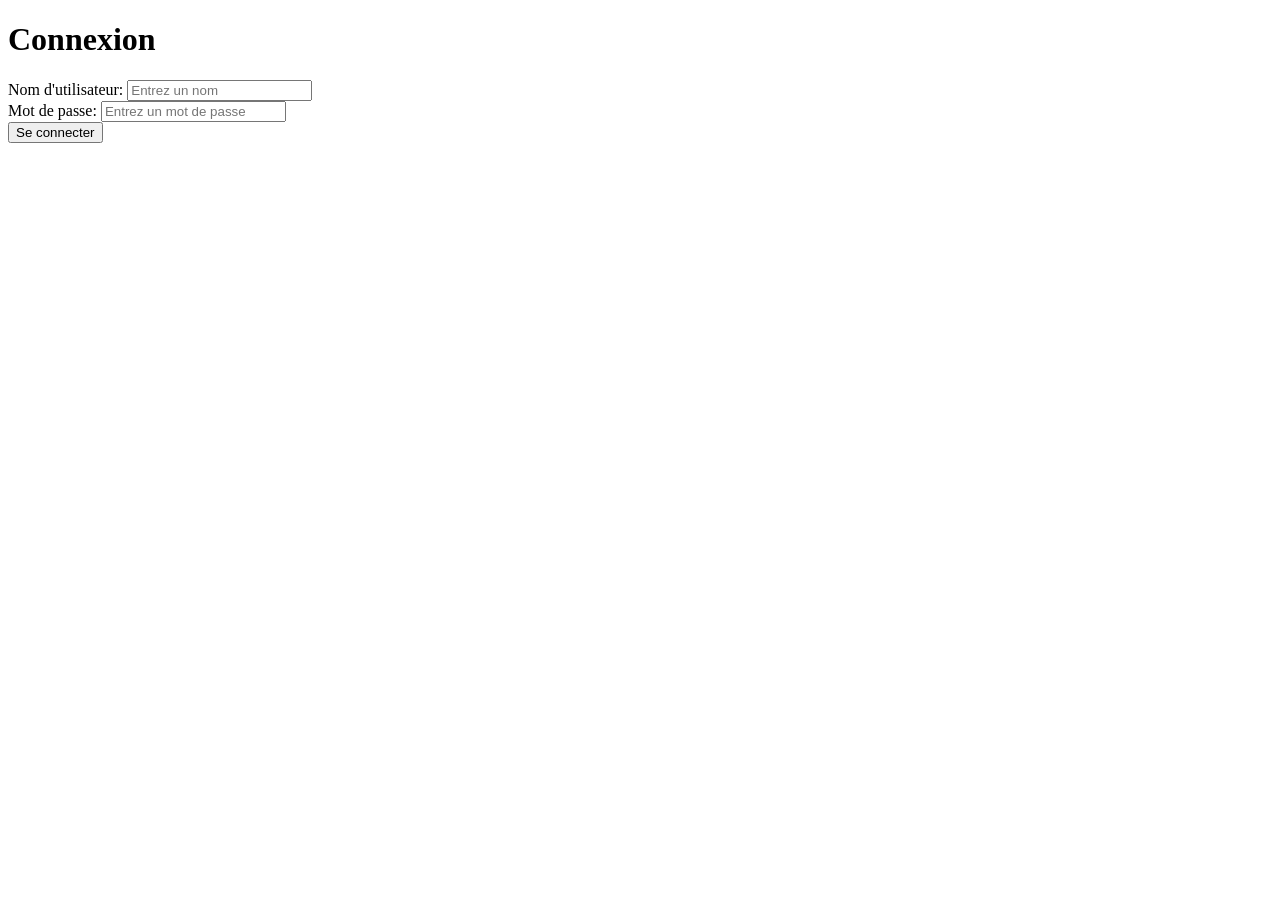
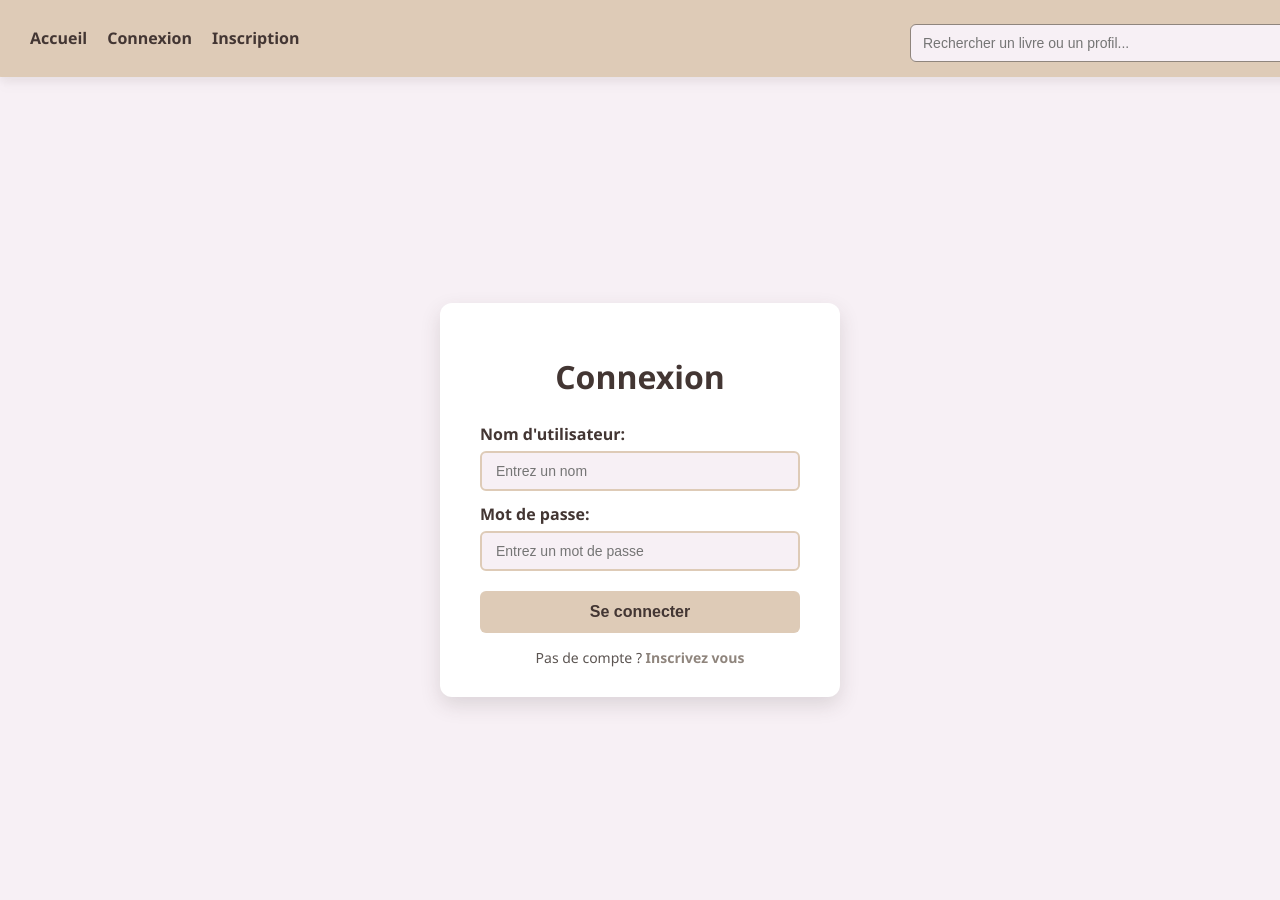
Before and after one commit to CmoiHoucine/Book-review, a PHP site: page /View/login.php in a window 1280 px wide. Before the commit the page ends 143 px from the top, so only its background shows below. Run offline with PHP 8.4, Linux system fonts and the light colour scheme.

Commit message:
CSS refait pour connexion et inscription

```diff
--- a/Config/Database/projet_web_de_con_la.sql
+++ b/Config/Database/projet_web_de_con_la.sql
@@ -85,6 +85,7 @@ CREATE TABLE `utilisateurs` (
 --
 -- Index pour la table `bibliotheques`
 --
+
 ALTER TABLE `bibliotheques`
   ADD PRIMARY KEY (`id`),
   ADD KEY `id_utilisateur` (`id_utilisateur`),
@@ -93,6 +94,7 @@ ALTER TABLE `bibliotheques`
 --
 -- Index pour la table `critiques`
 --
+
 ALTER TABLE `critiques`
   ADD PRIMARY KEY (`id`),
   ADD KEY `id_utilisateur` (`id_utilisateur`),
--- a/Includes/nav.php
+++ b/Includes/nav.php
@@ -1,25 +1,23 @@
 <?php if (session_status() === PHP_SESSION_NONE) session_start(); ?>
-<link rel="stylesheet" href="/Projet_web_de_con_la/css/style.css">
+
 <nav class="navbar">
-  <a href="../View/index.php">Accueil</a>
+  <div class="nav-links">
+    <a href="/index.php">Accueil</a>
 
+    <?php if (isset($_SESSION['username'])): ?>
+      <a href="../View/mon_profil.php">Mon profil</a>
+      <a href="../View/ajouter_livre.php">Ajouter un livre</a>
+      <a href="../Controller/LogoutController.php">Déconnexion</a>
+    <?php else: ?>
+      <a href="../View/login.php">Connexion</a>
+      <a href="../View/register.php">Inscription</a>
+    <?php endif; ?>
+  </div>
 
-
-  <?php if (isset($_SESSION['username'])): ?>
-    | <a href="../View/mon_profil.php">Mon profil</a>
-    | <a href="../View/ajouter_livre.php">Ajouter un livre</a>
-    | <a href="../Controller/LogoutController.php">Déconnexion</a>
-  <?php else: ?>
-    | <a href="../View/login.php">Connexion</a>
-    | <a href="../View/register.php">Inscription</a>
-  <?php endif; ?>
-
-  <!-- Barre de recherche live -->
   <div class="search-container">
     <input type="text" id="search" placeholder="Rechercher un livre ou un profil..." autocomplete="off">
     <div id="search-results"></div>
   </div>
 </nav>
 
-<!-- Script de live search -->
 <script src="../js/live_search.js"></script>
--- a/View/login.php
+++ b/View/login.php
@@ -3,9 +3,12 @@
 <head>
     <meta charset="UTF-8">
     <meta name="viewport" content="width=device-width, initial-scale=1.0">
+    <link rel="stylesheet" href="../CSS/style.css">
     <title>Document</title>
 </head>
 <body>
+    <?php include '../Includes/nav.php'; ?>
+
      <form action="../Controller/LoginController.php" method="post">
     <h1>Connexion</h1>
     <label for="username">Nom d'utilisateur:</label>
@@ -15,6 +18,12 @@
     <input type="password" id="password" name="password" placeholder="Entrez un mot de passe" required><br>
 
     <button type="submit" name="submit">Se connecter</button>
+    <br>
+    <div class = "register">
+        <span>Pas de compte ?</span> <a href="../View/register.php">Inscrivez vous </a>
+    </div>
+
+
 </form>
 </body>
 </html>
--- a/View/register.php
+++ b/View/register.php
@@ -3,9 +3,12 @@
 <head>
     <meta charset="UTF-8">
     <meta name="viewport" content="width=device-width, initial-scale=1.0">
+    <link rel="stylesheet" href="../CSS/style.css">
     <title>Document</title>
 </head>
 <body>
+    <?php include '../Includes/nav.php'; ?>
+
     <form action="../Controller/RegisterController.php" method="post">
     <h1>Inscription</h1>
     <label for="username">Nom d'utilisateur:</label>
--- a/css/style.css
+++ b/css/style.css
@@ -4,95 +4,90 @@ body {
   color: #5c5552;
   margin: 0;
   padding: 0;
+
+  padding-top: 80px;
+
 }
 
 h1, h2, h3 {
   color: #433633;
 }
 
-/* ========== NAVBAR STYLING ========== */
+/* ---------- NAVBAR ---------- */
 .navbar {
   display: flex;
+  flex-wrap: wrap;
+  justify-content: space-between;
   align-items: center;
-  justify-content: space-between;
+  padding: 14px 30px;
+  background-color: #decbb7;
+  position: fixed;
+  top: 0;
+  left: 0;
+  width: 100%;
+  z-index: 999;
+  box-shadow: 0 4px 10px rgba(67, 54, 51, 0.1);
+}
+
+.nav-links {
+  display: flex;
   flex-wrap: wrap;
-  padding: 16px 32px;
-  background-color: #decbb7;
-  box-shadow: 0 4px 12px rgba(67, 54, 51, 0.1);
-  position: relative;
-  z-index: 10;
+  gap: 20px;
 }
 
 .navbar a {
+  text-decoration: none;
   color: #433633;
-  text-decoration: none;
-  font-weight: 600;
-  margin-right: 20px;
+  font-weight: bold;
   font-size: 16px;
-  transition: color 0.3s, transform 0.2s;
+  transition: color 0.2s ease;
 }
 
 .navbar a:hover {
   color: #8f857d;
-  transform: translateY(-1px);
 }
 
-/* ========== SEARCH BAR STYLING ========== */
 .search-container {
-  position: relative;
+  flex-grow: 1;
   max-width: 400px;
-  width: 100%;
+  margin-left: auto;
+  margin-top: 10px;
 }
 
 #search {
   width: 100%;
-  padding: 10px 16px;
-  font-size: 15px;
-  border: 2px solid #8f857d;
+  padding: 10px 12px;
+  border: 1.5px solid #8f857d;
   border-radius: 6px;
   background-color: #f7f0f5;
   color: #433633;
-  transition: border-color 0.3s;
+  font-size: 14px;
 }
 
-#search:focus {
-  border-color: #5c5552;
-  outline: none;
-}
-
-/* ========== LIVE SEARCH RESULTS ========== */
+/* LIVE SEARCH RESULT */
 #search-results {
   position: absolute;
-  top: 110%;
+  top: 100%;
   left: 0;
   width: 100%;
-  max-height: 300px;
+  background: white;
+  border: 1px solid #decbb7;
+  border-top: none;
+  max-height: 250px;
   overflow-y: auto;
-  background-color: #ffffff;
-  border: 1px solid #decbb7;
-  border-radius: 6px;
-  box-shadow: 0 8px 20px rgba(67, 54, 51, 0.15);
-  z-index: 1000;
-}
-
-#search-results ul {
-  list-style: none;
-  margin: 0;
-  padding: 0;
-}
-
-#search-results li {
-  border-bottom: 1px solid #f0e8e3;
+  border-radius: 0 0 6px 6px;
+  box-shadow: 0 8px 12px rgba(67, 54, 51, 0.15);
+  z-index: 9999;
 }
 
 #search-results li a {
   display: flex;
   align-items: center;
+  gap: 10px;
   padding: 10px;
-  gap: 10px;
+  text-decoration: none;
   color: #433633;
-  text-decoration: none;
-  transition: background-color 0.2s ease;
+  transition: background-color 0.2s;
 }
 
 #search-results li a:hover {
@@ -100,12 +95,29 @@ h1, h2, h3 {
 }
 
 .mini-couverture {
-  width: 36px;
-  height: 36px;
+  width: 32px;
+  height: 32px;
+  border-radius: 4px;
   object-fit: cover;
-  border-radius: 5px;
-  flex-shrink: 0;
-  box-shadow: 0 2px 6px rgba(0,0,0,0.1);
+}
+
+/* RESPONSIVE */
+@media screen and (max-width: 768px) {
+  .navbar {
+    flex-direction: column;
+    align-items: flex-start;
+  }
+
+  .nav-links {
+    flex-direction: column;
+    width: 100%;
+    margin-top: 10px;
+  }
+
+  .search-container {
+    width: 100%;
+    margin: 10px 0 0;
+  }
 }
 
 .livre-container {
@@ -170,3 +182,92 @@ h1, h2, h3 {
   line-height: 1.6;
   box-shadow: inset 0 0 10px rgba(143, 133, 125, 0.05);
 }
+#search-results {
+  transition: all 0.25s ease;
+}body {
+  font-family: 'Segoe UI', sans-serif;
+  background-color: #f7f0f5;
+  color: #5c5552;
+  display: flex;
+  justify-content: center;
+  align-items: center;
+  min-height: 100vh;
+  padding-top: 100px; /* Pour laisser place à la nav fixe */
+  margin: 0;
+}
+
+form {
+  background-color: #ffffff;
+  padding: 30px 40px;
+  border-radius: 12px;
+  box-shadow: 0 8px 20px rgba(67, 54, 51, 0.15);
+  width: 100%;
+  max-width: 400px;
+  box-sizing: border-box;
+}
+
+form h1 {
+  text-align: center;
+  color: #433633;
+  margin-bottom: 25px;
+}
+
+label {
+  display: block;
+  margin: 12px 0 6px;
+  font-weight: bold;
+  color: #433633;
+}
+
+input[type="text"],
+input[type="password"],
+input[type="email"] {
+  width: 100%;
+  padding: 10px 14px;
+  border: 2px solid #decbb7;
+  border-radius: 6px;
+  background-color: #f7f0f5;
+  color: #5c5552;
+  font-size: 14px;
+  transition: border-color 0.3s;
+  box-sizing: border-box;
+}
+
+input:focus {
+  outline: none;
+  border-color: #8f857d;
+}
+
+button[type="submit"] {
+  width: 100%;
+  margin-top: 20px;
+  padding: 12px;
+  background-color: #decbb7;
+  color: #433633;
+  font-weight: bold;
+  border: none;
+  border-radius: 6px;
+  font-size: 16px;
+  cursor: pointer;
+  transition: background-color 0.3s;
+}
+
+button[type="submit"]:hover {
+  background-color: #c3a993;
+}
+
+.register {
+  margin-top: 15px;
+  text-align: center;
+  font-size: 14px;
+}
+
+.register a {
+  color: #8f857d;
+  text-decoration: none;
+  font-weight: bold;
+}
+
+.register a:hover {
+  text-decoration: underline;
+}
```
